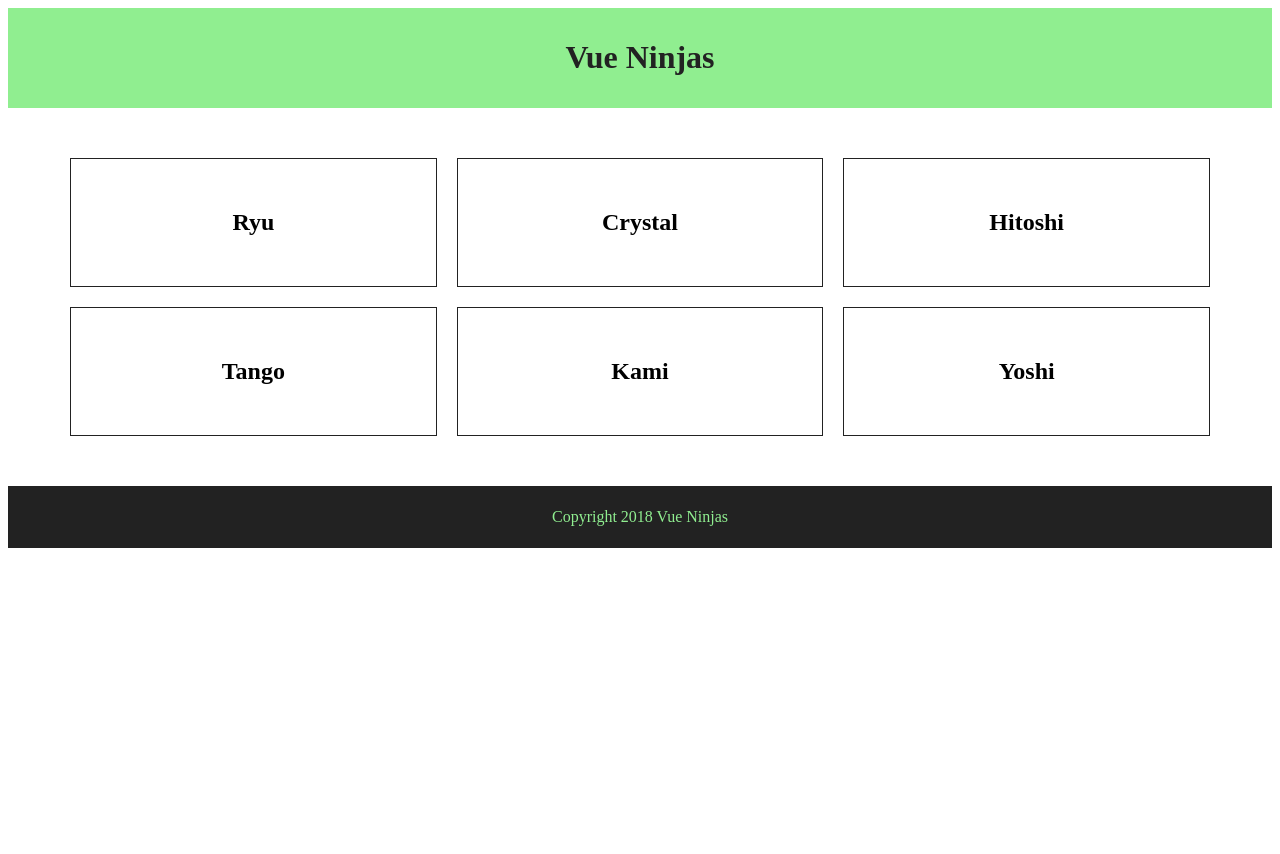
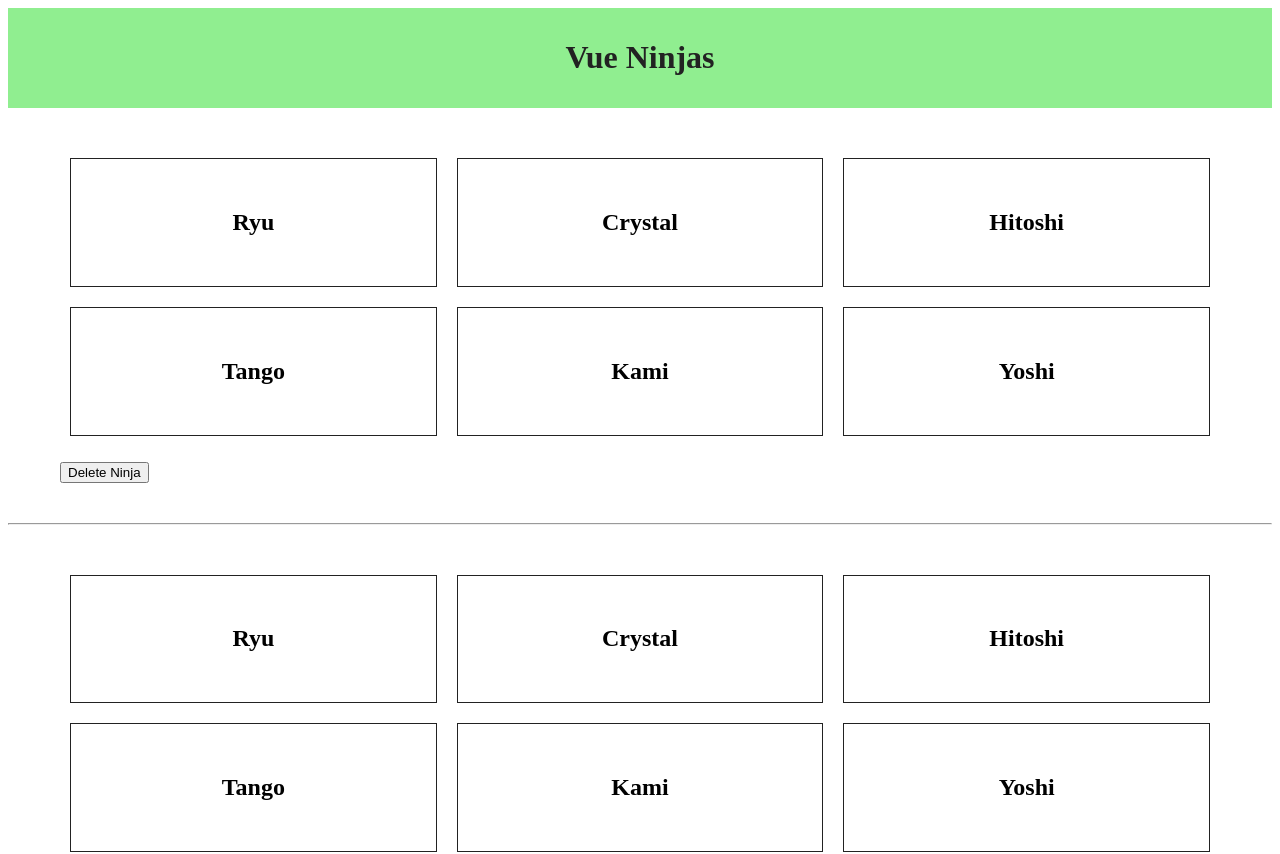
Before and after one commit to niaperedo/vuejs-blog, a Vue app: page / in a window 1280 px wide. Shown: the top 854 px of the page. Before the commit the page ends 800 px from the top, so only its background shows below. Built offline with nearby package versions, Linux system fonts and the light colour scheme.

Commit message:
Add lesson 23

```diff
--- a/src/App.vue
+++ b/src/App.vue
@@ -1,8 +1,10 @@
 <template>
   <div>
-    <app-header></app-header>
+    <app-header v-bind:title="title"></app-header>
     <app-ninjas v-bind:ninjas="ninjas"></app-ninjas>
-    <app-footer></app-footer>
+    <hr>
+    <app-ninjas v-bind:ninjas="ninjas"></app-ninjas>
+    <app-footer v-bind:title="title"></app-footer>
   </div>
 </template>
 
@@ -27,7 +29,8 @@
         {name: 'Tango', specialty: 'Conditionals', show: false},
         {name: 'Kami', specialty: 'Webpack', show: false},
         {name: 'Yoshi', specialty: 'Data Diggin', show: false}
-      ]
+      ],
+      title: "Vue Ninjas"
     }
   }
 }
--- a/src/components/Footer.vue
+++ b/src/components/Footer.vue
@@ -1,12 +1,17 @@
 <template>
     <footer>
-        <p>{{ copyright }}</p>
+        <p>{{ copyright }} {{ title }}</p>
     </footer>
 </template>
 
 <script>
 
 export default {
+  props: {
+    titl: {
+      type: String
+    }
+  },
   data() {
     return {
         copyright: 'Copyright 2018 Vue Ninjas'
--- a/src/components/Header.vue
+++ b/src/components/Header.vue
@@ -1,15 +1,25 @@
  <template>
     <header>
-        <h1>{{ title }}</h1>
+        <h1 v-on:click="changeTitle">{{ title }}</h1>
     </header>
 </template>
 
 <script>
 
 export default {
+  props: {
+    title: {
+      type: String
+    }
+  },
   data() {
     return {
         title: 'Vue Ninjas'
+    }
+  },
+  methods: {
+    changeTitle() {
+      this.title = 'Vue Wizards'
     }
   }
 }
--- a/src/components/Ninjas.vue
+++ b/src/components/Ninjas.vue
@@ -6,6 +6,7 @@
         <h3 v-show="ninja.show">{{ ninja.specialty }}</h3>
       </li>
     </ul>
+    <button v-on:click="deleteNinja">Delete Ninja</button>
   </div>
 </template>
 
@@ -22,6 +23,11 @@
   data() {
     return {
 
+    }
+  },
+  methods: {
+    deleteNinja: function() {
+      this.ninjas.pop();
     }
   }
 }
```
